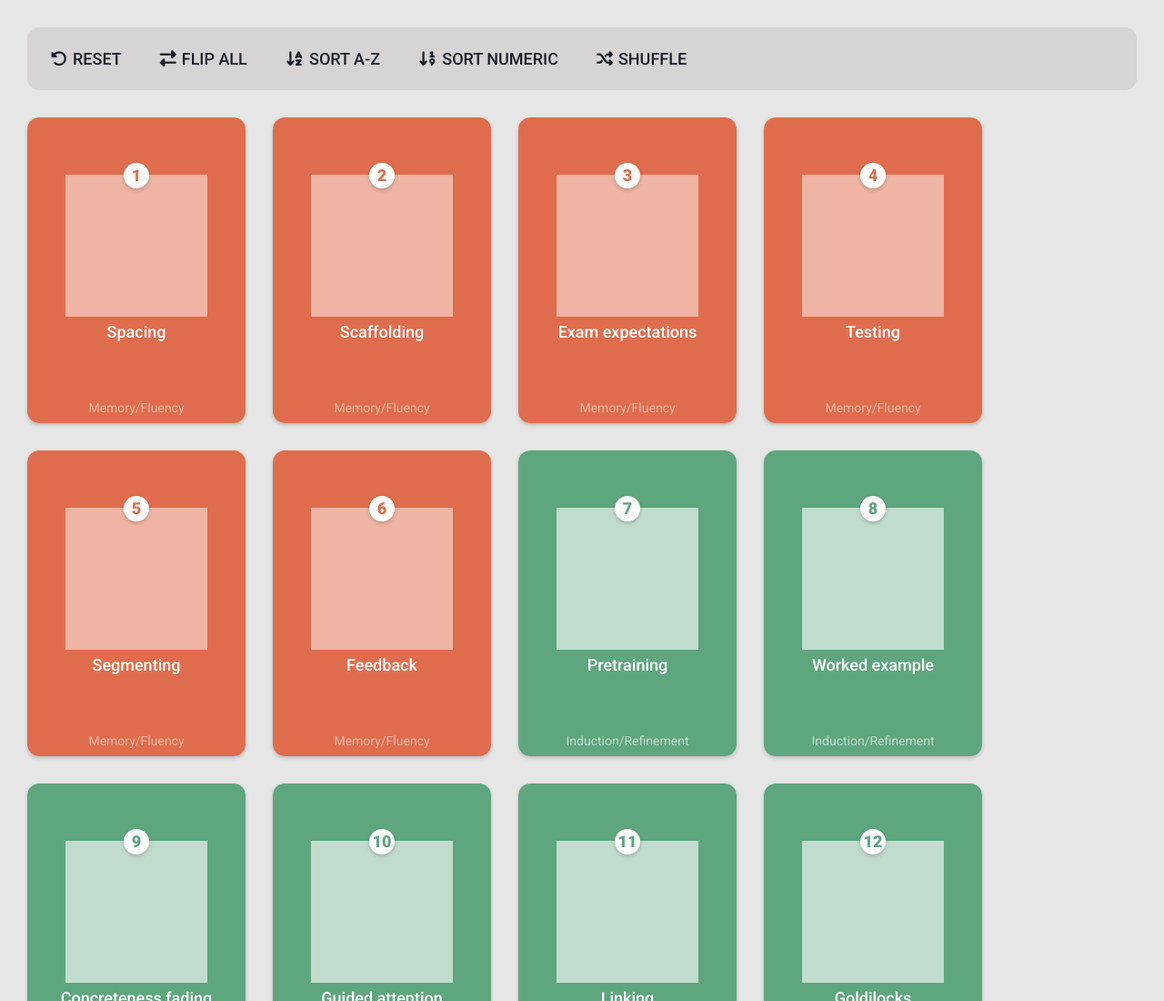
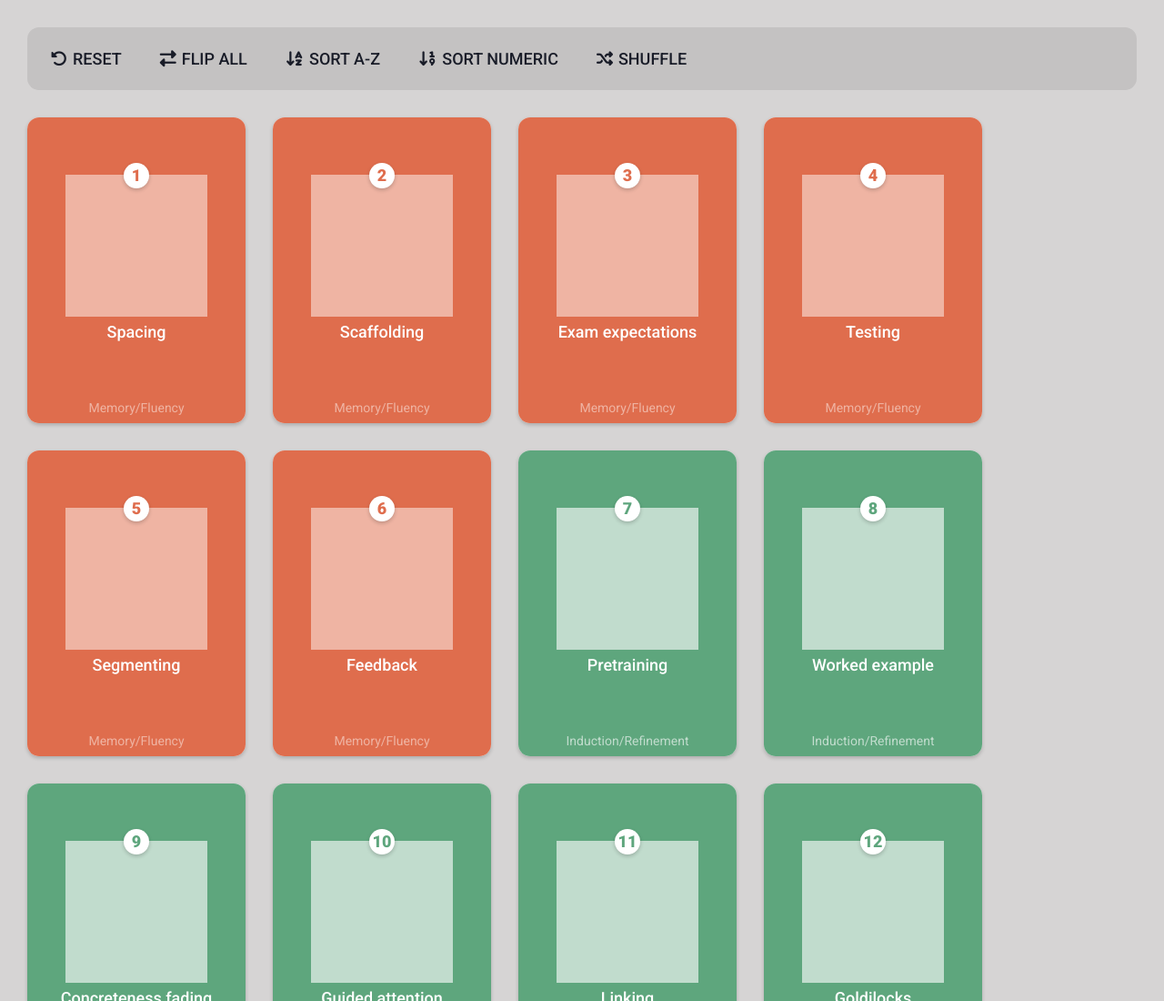
Before and after one commit to mqo00/interactive-principles, a React app: page / in a window 1280 px wide. Shown: the top 1100 px of the page at 91% size. Built offline with nearby package versions, Linux system fonts and the light colour scheme.

Commit message:
bg color

```diff
--- a/src/index.html
+++ b/src/index.html
@@ -5,7 +5,7 @@
     <meta charset="UTF-8">
     <meta name="viewport" content="width=device-width, initial-scale=1.0">
     <meta http-equiv="X-UA-Compatible" content="ie=edge">
-    <title>React Starter</title>
+    <title>Interactive Principles</title>
     <link rel="shortcut icon" href="favicon.ico" type="image/x-icon">
     <link href="https://fonts.googleapis.com/css?family=Roboto:300,400,500,900&display=swap" rel="stylesheet">
     <script src="https://kit.fontawesome.com/1634b51267.js"></script>
--- a/src/styles/_settings.scss
+++ b/src/styles/_settings.scss
@@ -1,4 +1 @@
 $font-family: 'Open Sans', 'Helvetica', 'Arial', 'sans-serif';
-
-$charcoal: #36454F;
-$smoke: rgb(230, 230, 230);
--- a/src/styles/_vars.scss
+++ b/src/styles/_vars.scss
@@ -8,7 +8,8 @@ $text--white: #fff;
 $text--card: #585858;
 $text--default: #4A4A4A;
 $text--button: $navy;
-$bg: #E7E6E6;
+$beige: #E7E6E6;
+$bg: darken($beige, 7%);
 $well-bg: darken($bg, 7%);
 
 $cat1: #DF6D4D;
```
